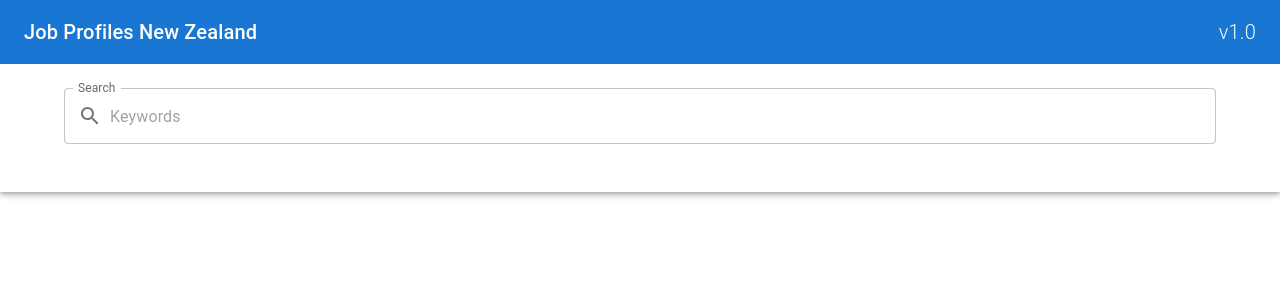
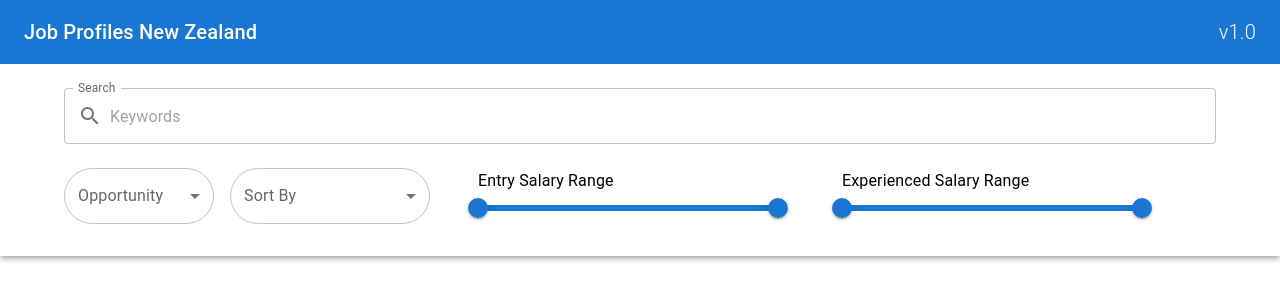
Before and after one commit to Lucaseng/Job-Profiles-New-Zealand, a React (Vite) app in the folder web/Job Profiles New Zealand/: page / in a window 1280 px wide. Shown: the top 300 px of the page. Built offline with nearby package versions, Linux system fonts and the light colour scheme.

Commit message:
Filter Sliders and Selectors Added

```diff
--- /dev/null
+++ b/web/Job Profiles New Zealand/src/components/RangeSlider.jsx
@@ -0,0 +1,37 @@
+import * as React from "react";
+import Box from "@mui/material/Box";
+import Slider from "@mui/material/Slider";
+import {
+  Stack,
+  Input,
+  TextField,
+  FormControl,
+  Typography,
+} from "@mui/material";
+import { Label } from "@mui/icons-material";
+
+export default function RangeSlider({ labelText }) {
+  const [value, setValue] = React.useState([0, 300000]);
+
+  const handleChange = (event, newValue) => {
+    setValue(newValue);
+  };
+
+  return (
+    <Box sx={{ width: 300, pl: 2, pr: 6 }}>
+      <Stack direction="column">
+        <Typography color="#000">{labelText}</Typography>
+        <Slider
+          min={0}
+          step={2500}
+          max={300000}
+          getAriaLabel={() => "Salary range"}
+          value={value}
+          onChange={handleChange}
+          valueLabelDisplay="auto"
+          valueLabelFormat={(value) => "$" + value}
+        />
+      </Stack>
+    </Box>
+  );
+}
--- a/web/Job Profiles New Zealand/src/components/SearchBar.jsx
+++ b/web/Job Profiles New Zealand/src/components/SearchBar.jsx
@@ -8,10 +8,29 @@ import {
   Input,
   InputAdornment,
   Container,
+  Chip,
+  Stack,
+  Select,
+  MenuItem,
+  FormControl,
+  InputLabel,
 } from "@mui/material";
 import SearchIcon from "@mui/icons-material/Search";
+import { useState } from "react";
+import RangeSlider from "./RangeSlider";
 
 function SearchBar() {
+  const [opportunity, setOpportunity] = React.useState("");
+  const [sort, setSort] = React.useState("");
+
+  const handleChange = (event) => {
+    setOpportunity(event.target.value);
+  };
+
+  const handleSortChange = (event) => {
+    setSort(event.target.value);
+  };
+
   return (
     <AppBar sx={{ bgcolor: "" }} position="static">
       <Toolbar sx={{ justifyContent: "space-between" }}>
@@ -22,7 +41,7 @@ function SearchBar() {
           v1.0
         </Typography>
       </Toolbar>
-      <Box sx={{ height: "8em", backgroundColor: "#fff" }}>
+      <Box sx={{ height: "12em", backgroundColor: "#fff" }}>
         <Container sx={{ mt: 3 }}>
           <TextField
             id="input-with-icon-textfield"
@@ -38,6 +57,52 @@ function SearchBar() {
             }}
             variant="outlined"
           />
+          <Stack
+            direction="row"
+            sx={{
+              mt: 3,
+              alignItems: "center",
+            }}
+          >
+            <div>
+              <FormControl sx={{ width: 150, pr: 2 }}>
+                <InputLabel>Opportunity</InputLabel>
+                <Select
+                  sx={{ borderRadius: "30px" }}
+                  value={opportunity}
+                  label="Opportunity"
+                  onChange={handleChange}
+                >
+                  <MenuItem value="">
+                    <em>None</em>
+                  </MenuItem>
+                  <MenuItem value={10}>Poor</MenuItem>
+                  <MenuItem value={20}>Average</MenuItem>
+                  <MenuItem value={30}>Good</MenuItem>
+                </Select>
+              </FormControl>
+              <FormControl sx={{ width: 200, pr: 4 }}>
+                <InputLabel>Sort By</InputLabel>
+                <Select
+                  sx={{ borderRadius: "30px" }}
+                  value={sort}
+                  label="Sort By"
+                  onChange={handleSortChange}
+                >
+                  <MenuItem value="">
+                    <em>None</em>
+                  </MenuItem>
+                  <MenuItem value={10}>Entry Salary</MenuItem>
+                  <MenuItem value={20}>Experienced Salary</MenuItem>
+                  <MenuItem value={30}>Name</MenuItem>
+                  <MenuItem value={30}>Opportunity</MenuItem>
+                </Select>
+              </FormControl>
+            </div>
+
+            <RangeSlider labelText={"Entry Salary Range"}></RangeSlider>
+            <RangeSlider labelText={"Experienced Salary Range"}></RangeSlider>
+          </Stack>
         </Container>
       </Box>
     </AppBar>
```
